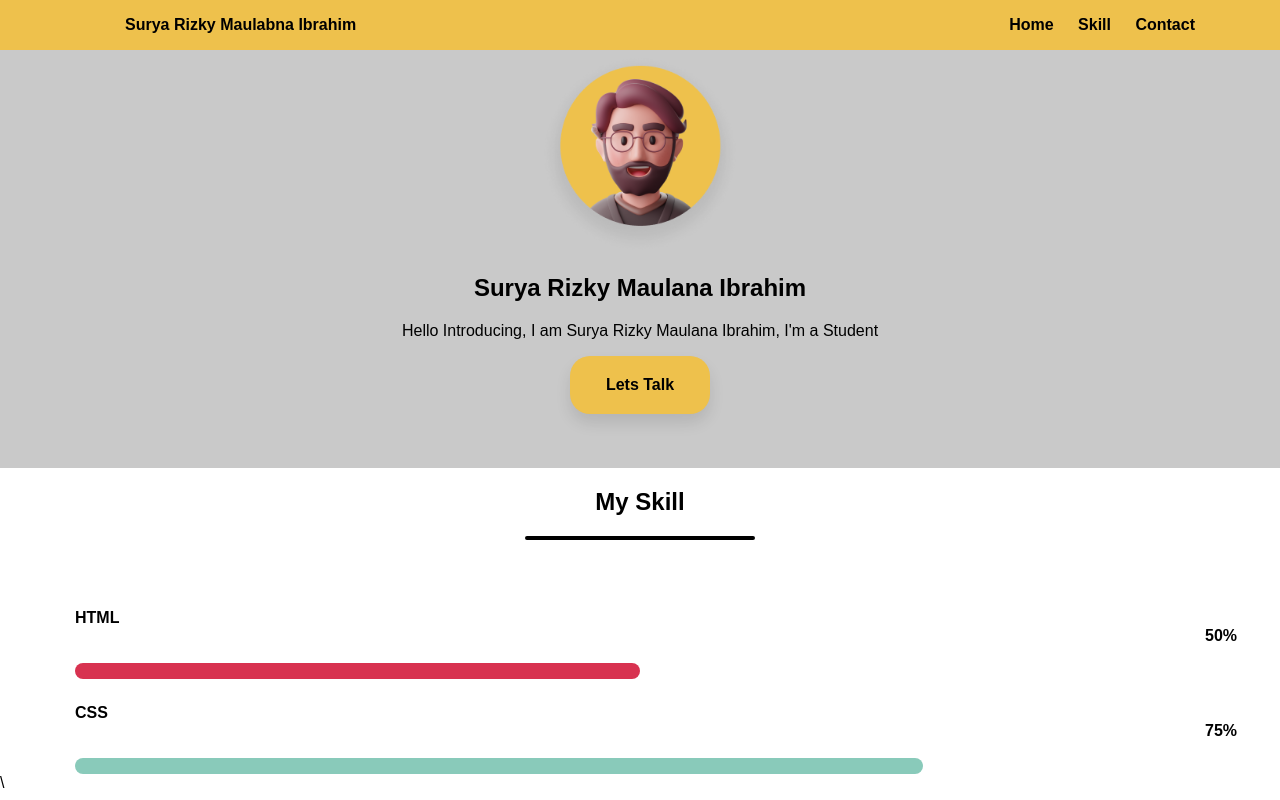
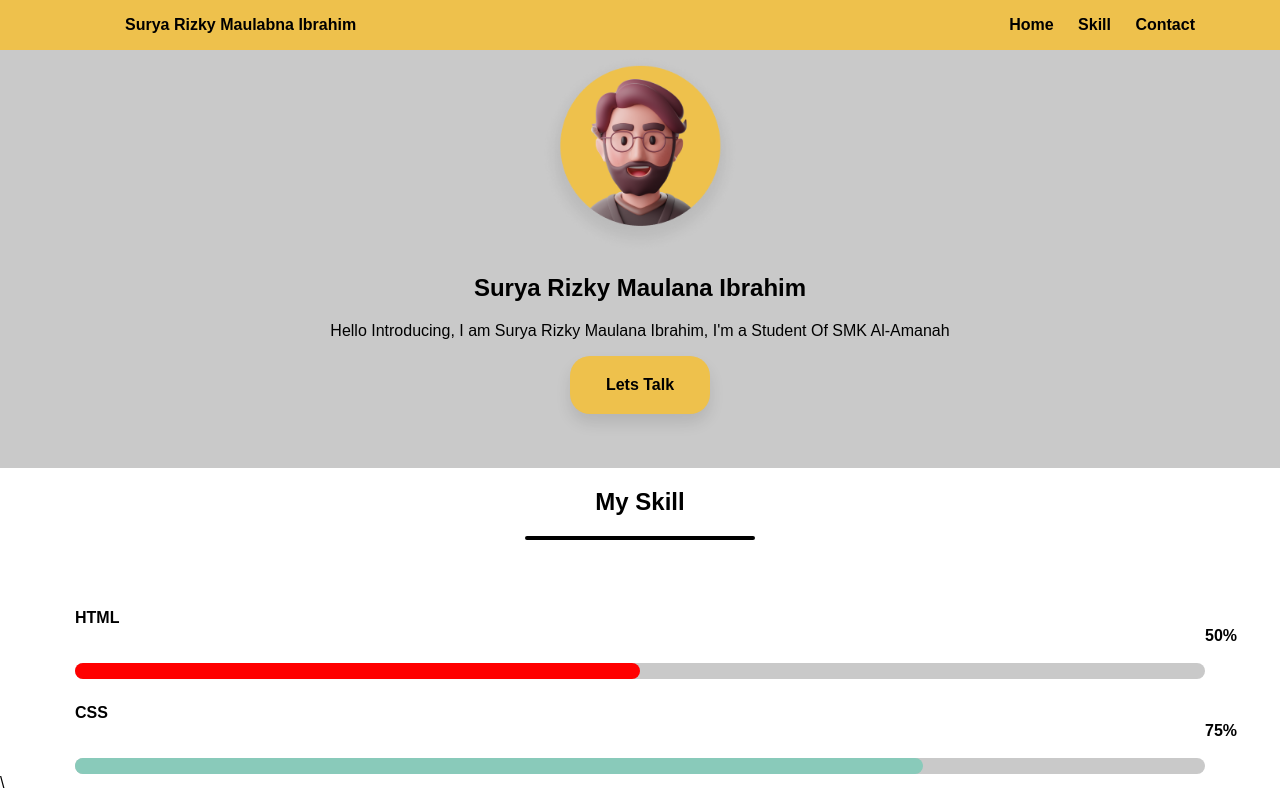
Before and after one commit to Imsuryaaa/Imsuryaa.github.io, a plain HTML site: page index.html in a window 1280 px wide. Shown: the top 800 px of the page. Drawn offline with Linux system fonts and the light colour scheme.

Commit message:
Add files via upload

```diff
--- a/index.html
+++ b/index.html
@@ -13,7 +13,7 @@
         <div class="container">
             <ul>
                 <li>
-                    <a href="#" class="text-bold">Surya Rizky Maulabna Ibrahim</a>
+                    <a href="index.html" class="text-bold">Surya Rizky Maulabna Ibrahim</a>
                 </li>
                 <li class="align-right">
                     <a href="#home" class="text-bold">Home</a>
@@ -31,8 +31,8 @@
             <br><br><br>
             <img class="profile-img" src="profile-man.png" alt="Profil">
             <h1 class="text-bold text-center">Surya Rizky Maulana Ibrahim</h1>
-            <p class="bio-p">Hello Introducing, I am Surya Rizky Maulana Ibrahim, I'm a Student </p>
-            <a href="#" class="btn">Lets Talk</a>
+            <p class="bio-p">Hello Introducing, I am Surya Rizky Maulana Ibrahim, I'm a Student Of SMK Al-Amanah </p>
+            <a href="#contact" class="btn">Lets Talk</a>
             <br><br><br>
         </div>
     </section>
@@ -48,13 +48,17 @@
                 <span style="font-weight: bold;">HTML</span>
                 <span class="kesamping">50%</span>
                 <br><br>
-                <div class="progress-bar" style="width:50%;"></div>
+                <div class="progress-bar" style="width:100%;">
+                    <div  class="progress-bar" style=" width: 50%; background-color: red;  transition: all .5s;"></div>
+                </div>
             </div>
             <div class="margin-top-25">
                 <span style="font-weight: bold;">CSS</span>
                 <span class="kesamping">75%</span>
                 <br><br>
-                <div class="progress-bar" style="background-color: #89caba; width:75%;"></div>
+                <div class="progress-bar" style="background-color: #c9c9c9; width:100%;">
+                    <div class="progress-bar" style="background-color: #89caba; width:75%; transition: all .5s;"> </div>
+                </div>
             </div>
         </div>
     </section>
--- a/style.css
+++ b/style.css
@@ -90,16 +90,19 @@ nav ul li a {
     text-align: center;
     width: 100px;
     box-shadow: 0px 9px 15px 0px #0000001A;
+    transition: all .5s;
 }
 /* TUTUP HOME */
 
 /* Skill */
 
 .progress-bar {
-    background-color: #d83250;
+    background-color: #c9c9c9;
     height: 16px;
     border-radius: 20px;
+    /* transition: all .5s; */
 }
+
 .kesamping {
     margin-left: 100%;
     font-weight: bold;
@@ -126,6 +129,7 @@ nav ul li a {
 	margin-left: 25px;
 	padding: 50px;
     background-color: white;
+    transition: all .5s;
 
 }
 
```
